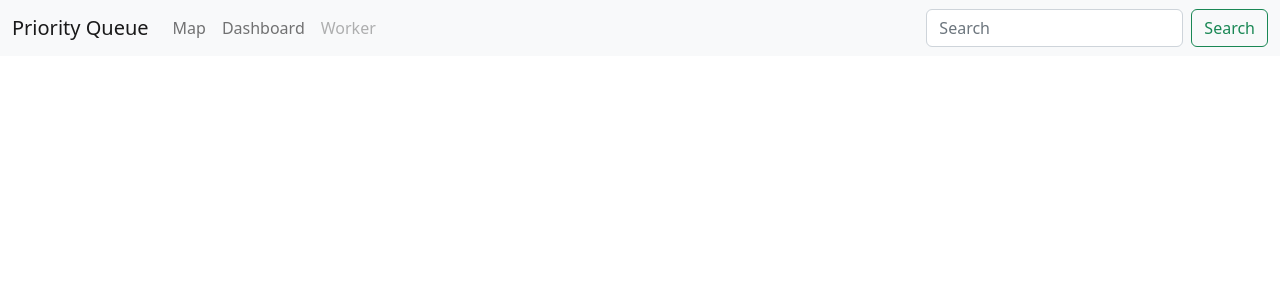
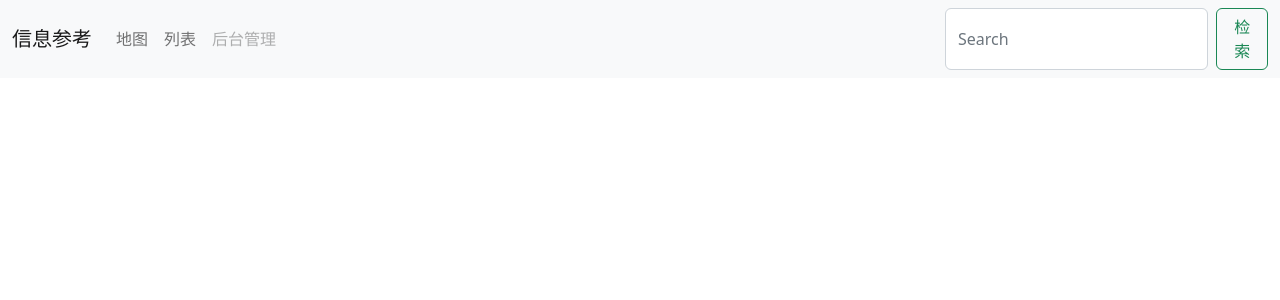
Before and after one commit to zztdw/cu, a Flask app: template frontend/templates/base.html in a window 1280 px wide. Shown: the top 300 px of the page. Run offline with Flask 2, Linux system fonts and the light colour scheme; the template is opened without the code that fills it, so the values that code supplies are empty; some libraries are stand-ins or nearby versions.

Commit message:
eng→cn 1

```diff
--- a/frontend/templates/base.html
+++ b/frontend/templates/base.html
@@ -23,25 +23,25 @@
         <!-- navbar among all the pages -->
         <nav class="navbar navbar-expand-lg bg-light">
             <div class="container-fluid">
-              <a class="navbar-brand" href="#">Priority Queue</a>
+              <a class="navbar-brand" href="#">信息参考</a>
               <button class="navbar-toggler" type="button" data-bs-toggle="collapse" data-bs-target="#navbarSupportedContent" aria-controls="navbarSupportedContent" aria-expanded="false" aria-label="Toggle navigation">
                 <span class="navbar-toggler-icon"></span>
               </button>
               <div class="collapse navbar-collapse" id="navbarSupportedContent">
                 <ul class="navbar-nav me-auto mb-2 mb-lg-0">
                   <li class="nav-item">
-                    <a class="nav-link" href="/map">Map</a>
+                    <a class="nav-link" href="/map">地图</a>
                   </li>
                   <li class="nav-item">
-                    <a class="nav-link" href="/dashboard">Dashboard</a>
+                    <a class="nav-link" href="/dashboard">列表</a>
                   </li>
                   <li class="nav-item">
-                    <a class="nav-link disabled" href="/worker">Worker</a>
+                    <a class="nav-link disabled" href="/worker">后台管理</a>
                   </li>
                 </ul>
                 <form class="d-flex" role="search">
                   <input class="form-control me-2" type="search" placeholder="Search" aria-label="Search">
-                  <button class="btn btn-outline-success" type="submit">Search</button>
+                  <button class="btn btn-outline-success" type="submit">检索</button>
                 </form>
               </div>
             </div>
```
